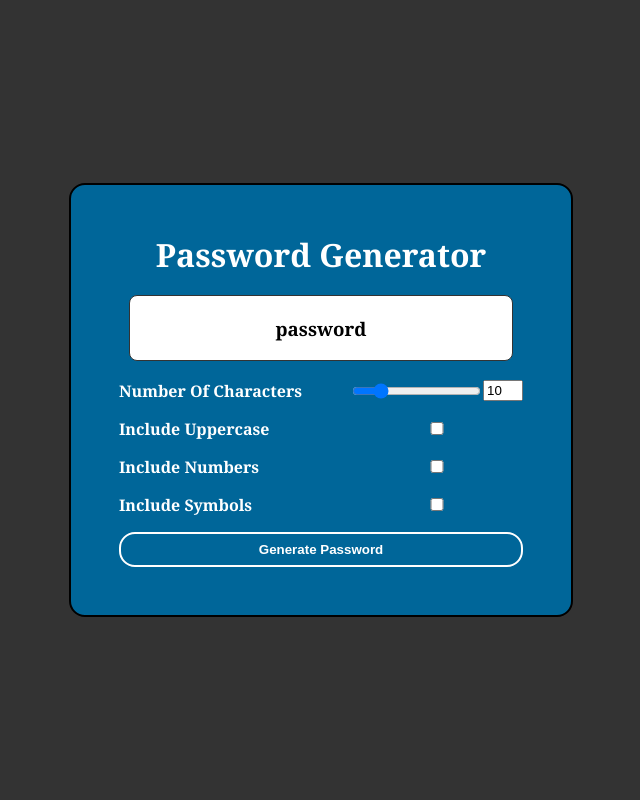
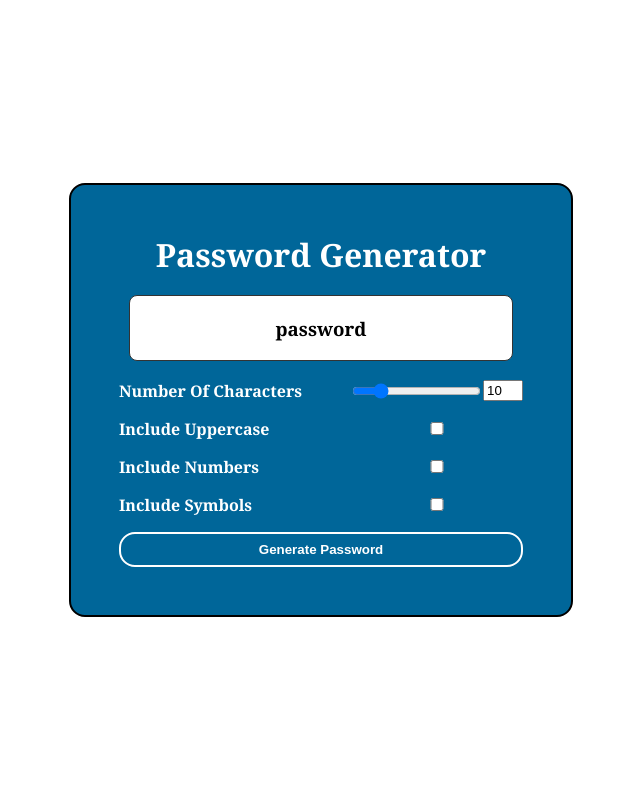
Before and after one commit to shashikanth31/Password, a PHP site: page / in a window 1280 px wide. Shown: the whole page, without its empty margins (319-959 px from the left). Run offline with PHP 8.4, Linux system fonts and the light colour scheme.

Commit message:
Update style.css

```diff
--- a/css/style.css
+++ b/css/style.css
@@ -1,5 +1,5 @@
 body {
-    background-color: #333;
+    background-color: #black;
     margin: 0;
     color: white;
     min-height: 100vh;
```
